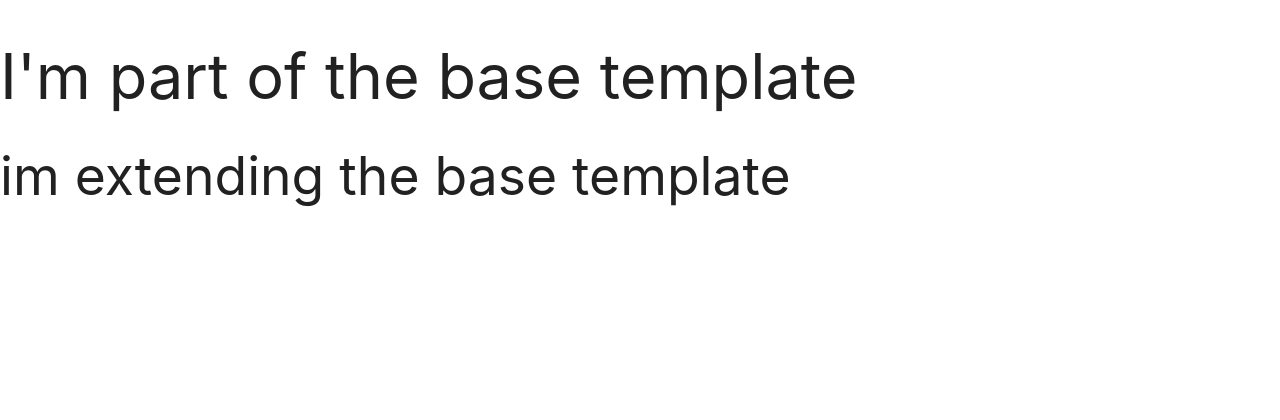
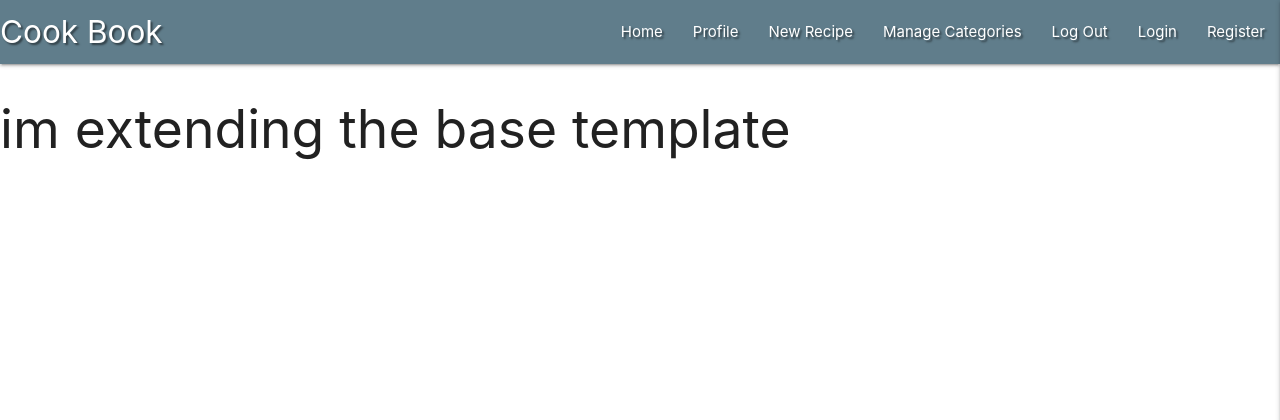
Before and after one commit to OliverDaviesCodes/CookBook_Project, a Flask app: page / in a window 1280 px wide. Shown: the top 420 px of the page. Run offline with Flask 2, Linux system fonts and the light colour scheme; data that the repository does not hold is empty; some libraries are stand-ins or nearby versions.

Commit message:
Add Materialize Navbar and side nav for project

```diff
--- a/static/css/style.css
+++ b/static/css/style.css
@@ -0,0 +1,3 @@
+.text-shadow {
+    text-shadow: 2px 2px 2px rgba(0, 0, 0, 0.5);
+}
--- a/static/js/script.js
+++ b/static/js/script.js
@@ -0,0 +1,5 @@
+$(document).ready(function () {
+    $('.sidenav').sidenav({
+        edge: "right"
+    });
+});
--- a/templates/base.html
+++ b/templates/base.html
@@ -18,7 +18,41 @@
 </head>
 
 <body>
-    <h1>I'm part of the base template</h1>
+
+    <header>
+        <!--Top navbar-->
+        <nav class="nav-extended text-shadow blue-grey">
+            <div class="nav-wrapper">
+                <a href="{{ url_for('get_recipes') }}" class="brand-logo">Cook Book</a>
+                <a href="#" data-target="mobile-demo" class="sidenav-trigger right"><i class="fas fa-bars"></i></a>
+                <ul class="right hide-on-med-and-down">
+                    <li><a href="{{ url_for('get_recipes') }}">Home</a></li>
+                    <li><a href="#">Profile</a></li>
+                    <li><a href="#">New Recipe</a></li>
+                    <li><a href="#">Manage Categories</a></li>
+                    <li><a href="#">Log Out</a></li>
+                    <li><a href="#">Login</a></li>
+                    <li><a href="#">Register</a></li>
+                </ul>
+            </div>
+        </nav>
+
+        <!--mobile sidenav-->
+        <ul class="sidenav" id="mobile-demo">
+            <li>
+                <h4 class="center-align blue-grey-text text-darken-4">Cook Book</h4>
+            </li>
+            <li><a href="{{ url_for('get_recipes') }}">Home</a></li>
+            <li><a href="#">Profile</a></li>
+            <li><a href="#">New Recipe</a></li>
+            <li><a href="#">Manage Categories</a></li>
+            <li><a href="#">Log Out</a></li>
+            <li><a href="#">Login</a></li>
+            <li><a href="#">Register</a></li>
+        </ul>
+
+    </header>
+
     {% block content %}
     {% endblock %}
 
```
